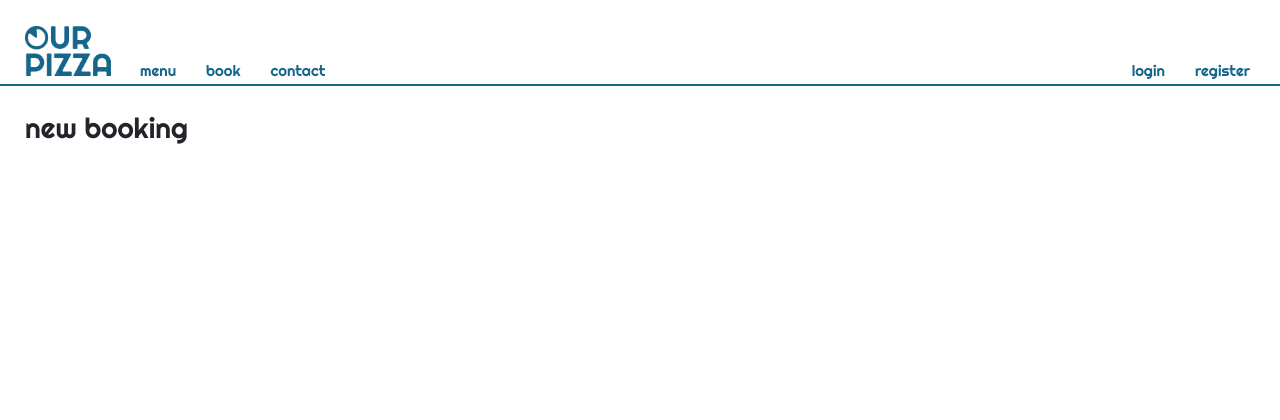
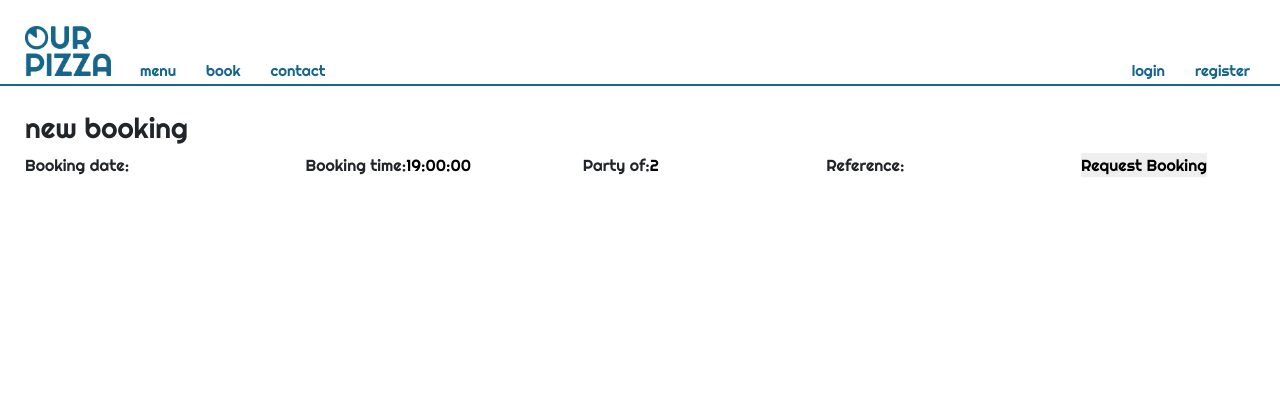
Before and after one commit to Rhesmika/our-pizza, a Django app: page /new-booking in a window 1280 px wide. Shown: the top 420 px of the page. Run offline with Django 3.2, Linux system fonts and the light colour scheme; some libraries are stand-ins or nearby versions.

Commit message:
Add new booking form to new bookings page

```diff
--- /dev/null
+++ b/tablebookings/forms.py
@@ -0,0 +1,8 @@
+from .models import Booking
+from django import forms
+
+
+class NewBookingForm(forms.ModelForm):
+    class Meta:
+        model = Booking
+        fields = ('booking_date', 'booking_time', 'party_of', 'reference',)
--- a/tablebookings/views.py
+++ b/tablebookings/views.py
@@ -2,6 +2,9 @@ from django.shortcuts import render
 from .models import Booking
 from django.views import generic
 from datetime import datetime
+from .forms import NewBookingForm
+from django.views.generic.edit import CreateView
+
 
 
 class UpcomingBookingsApproved(generic.ListView):
@@ -11,6 +14,8 @@ class UpcomingBookingsApproved(generic.ListView):
     template_name = 'bookings.html'
 
 
-class NewBooking(generic.ListView):
+class NewBooking(CreateView):
+    form_class = NewBookingForm
     model = Booking
     template_name = 'bookings-new.html'
+    success_url = ''
--- a/templates/bookings-new.html
+++ b/templates/bookings-new.html
@@ -1,10 +1,13 @@
 {% extends "base.html" %}
+{% load crispy_forms_tags %}
 
 {% block content %}
 <section id="content">
 <h3>new booking</h3>
-<form>
-
+<form method="post">
+    {{ form }}
+        {% csrf_token %}
+        <button type="submit">Request Booking</button>
 </form>
 </section>
 {% endblock content %}
```
